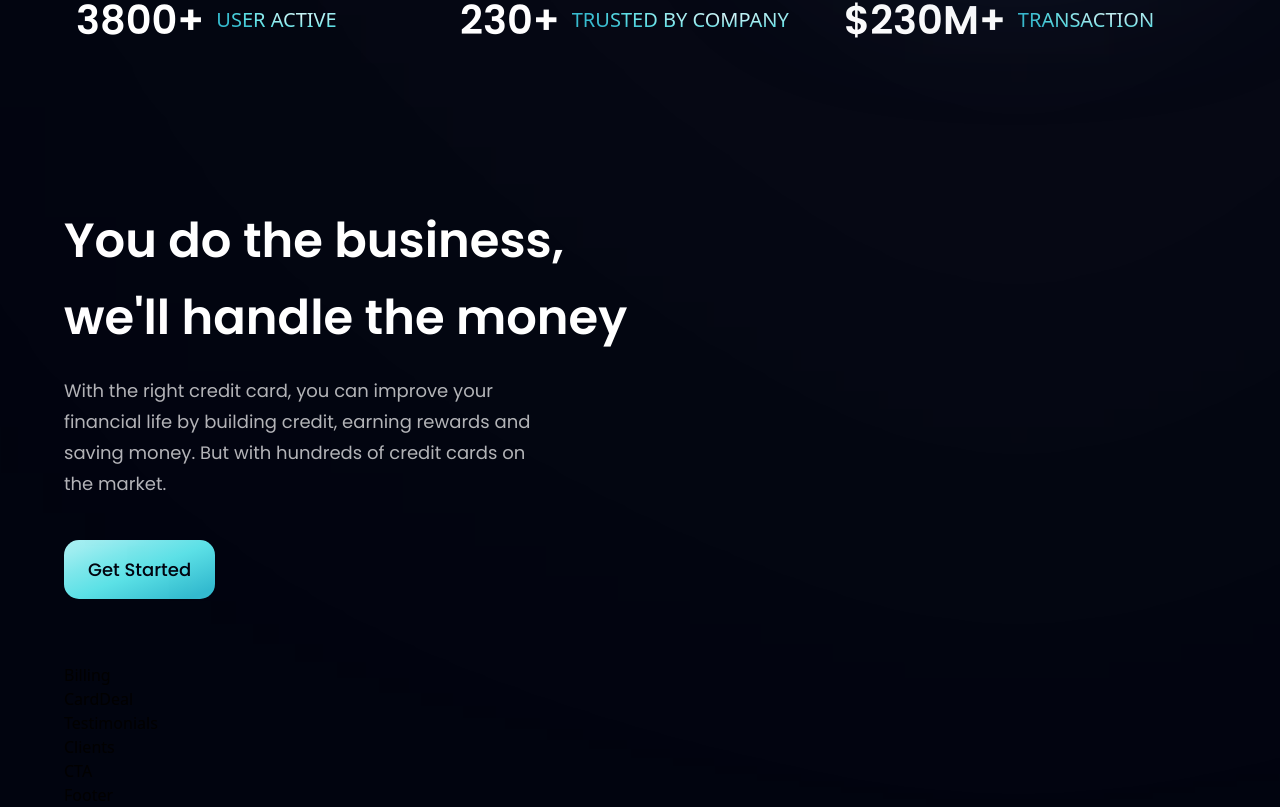
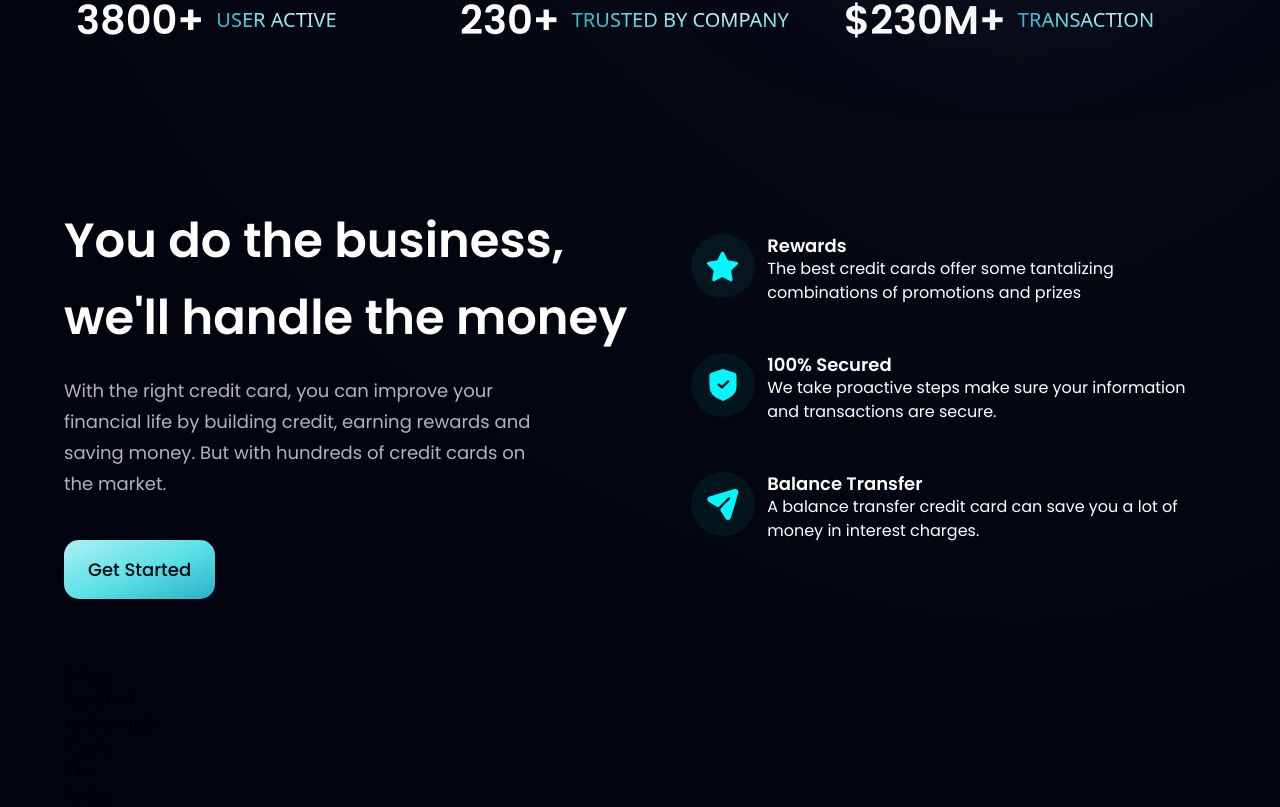
Before and after one commit to hidayahapriliansyah/bank-modern-app, a React (Vite) app in the folder bank_modern_app/: page / in a window 1280 px wide. Shown: the part 750-1557 px from the top of the page. Built offline with nearby package versions, Linux system fonts and the light colour scheme.

Commit message:
create feature card by mapping

```diff
--- a/bank_modern_app/src/components/Business.jsx
+++ b/bank_modern_app/src/components/Business.jsx
@@ -5,7 +5,14 @@ import Button from './Button';
 const FeatureCard = ({icon, title, content, index}) => (
   <div className={`flex flex-row p-6 rounded-[20px]
   ${index === features.length - 1 ? 'mb-6' : 'mb-0'} feature-card`}>
+    <div className={`w-[64px] h-[64px] rounded-full ${styles.flexCenter} bg-dimBlue`}>
+      <img src={icon} alt="icon" className="w-1/2 h-1/2 object-contain"/>
+    </div>
 
+    <div className="flex flex-1 flex-col ml-3">
+      <h4 className="font-poppins font-semibold text-white text-[18px] leading-[23px]">{title}</h4>
+      <p className="font-poppins font-normal text-white text-[16px] leading-[24px]">{content}</p>
+    </div>
   </div>
 );
 
```
